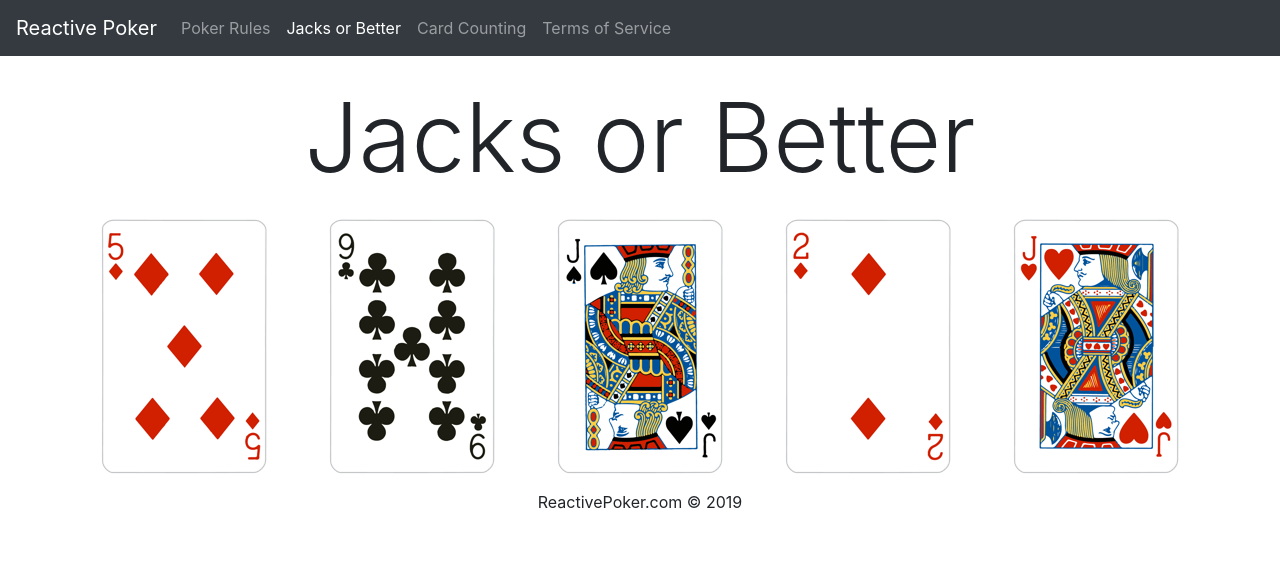
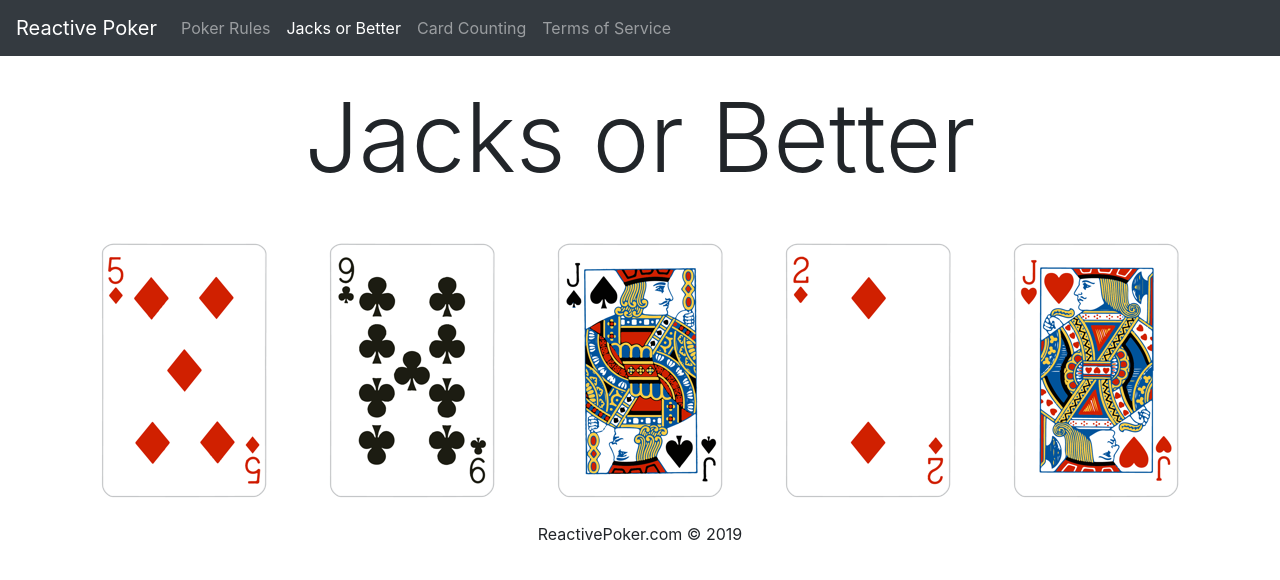
Before and after one commit to jorgedonoso/reactivepoker.com, a Next.js app: page /jacks-or-better in a window 1280 px wide. Shown: the top 580 px of the page. Built offline with nearby package versions, Linux system fonts and the light colour scheme.

Commit message:
Add "pull out" effect when selecting a card

```diff
--- a/components/Deck.js
+++ b/components/Deck.js
@@ -1,20 +1,20 @@
 const Deck = ({ hand, clickEvent, highlight }) => {
 
-    return <div className="row mb-3">
+    return <div className="row mb-4">
         {
             hand.map((card) => {
-                let extra;
+                let extra = "pt-4";
 
                 if (highlight && highlight.indexOf(card) > -1) {
-                    extra = " bg-success";
+                    extra = "pb-4";
                 }
 
                 // imageName is always unique.
-                return <div
-                    className={"col rounded text-center " + extra}
-                    key={card.imageName}
-                    onClick={() => clickEvent && clickEvent(card)}>
-                    <img className="img-fluid" src={"/images/" + card.imageName + ".png"} />
+                return <div className="col p-0 text-center"
+                    key={card.imageName}>
+                    <img className={"img-fluid " + extra}
+                        src={"/images/" + card.imageName + ".png"}
+                        onClick={() => clickEvent && clickEvent(card)} />
                 </div>
             })
         }
```
